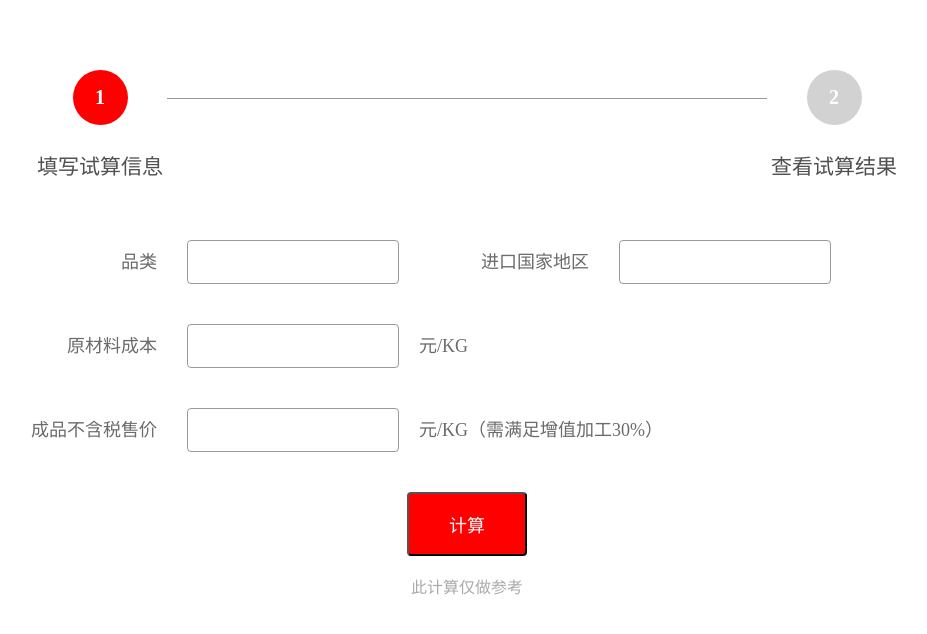
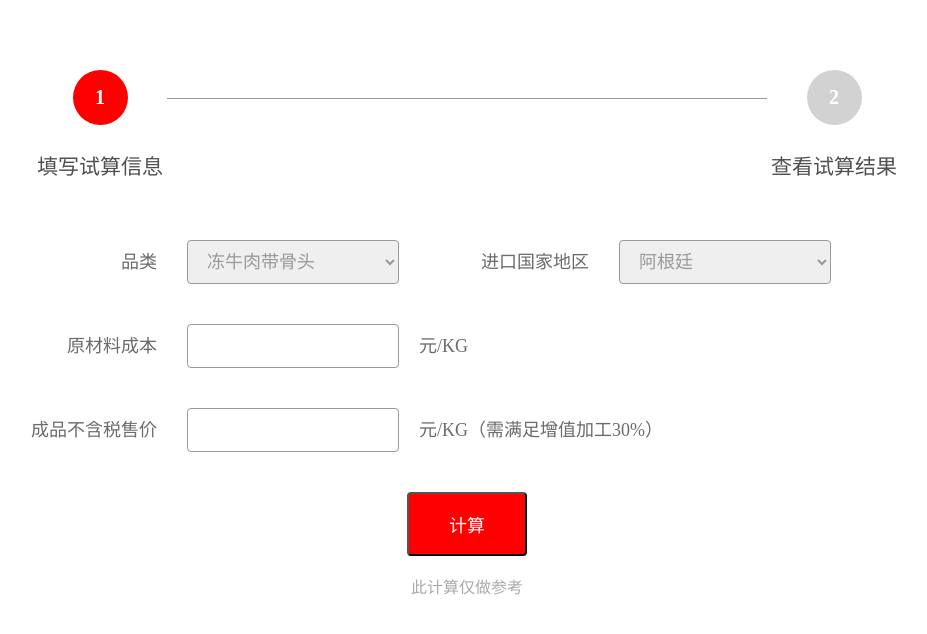
Before and after one commit to greatingai/greatingai.github.io, a plain HTML site: page calculator.html in a window 1280 px wide. Shown: the whole page, without its empty margins (173-1100 px from the left). Drawn offline with Linux system fonts and the light colour scheme.

Commit message:
Update calculator.html

```diff
--- a/calculator.html
+++ b/calculator.html
@@ -27,92 +27,92 @@
                     <li>
                         <span>品类</span>
                         <div class="input">
-                            <input list="categoryOptions" id="category" name="category" required>
+                            <select list="categoryOptions" id="category" name="category" required>
                             <datalist id="categoryOptions">
-                                    <option value="冻牛肉带骨头">
-                                    <option value="冻牛肉去骨头">
-                                    <option value="冻牛肉整头及半头">
-                                    <option value="冻的整头及半头羔羊">
-                                    <option value="冻藏的整头及半头绵羊肉">
-                                    <option value="冻藏的其他带骨绵羊肉">
-                                    <option value="鲜或冷藏、冻藏的山羊肉">
-                                    <option value="其他冻牛杂碎">
-                                    <option value="其他冻猪杂碎">
-                                    <option value="冻猪肝">
-                                    <option value="其他鲜或冷的猪肉">
-                                    <option value="其他冻藏猪肉">
-                                    <option value="未炼制或用其他方法提取的不带瘦肉的肥猪肉、猪脂肪，鲜、冷、冻、干、熏、盐腌或盐渍的">
-                                    <option value="干、熏、盐腌或盐渍其他带骨猪肉块">
-                                    <option value="其他干、熏、盐腌或盐渍猪肉">
-                                    <option value="整个或切块的其他动物的胃">
-                                    <option value="其他冻鲨鱼翅">
-                                    <option value="除鱼肝油以外的鱼油、脂及其分离物">
-                                    <option value="其他芝麻">
+                                    <option value="冻牛肉带骨头">冻牛肉带骨头</option>
+                                    <option value="冻牛肉去骨头">冻牛肉去骨头</option>
+                                    <option value="冻牛肉整头及半头">冻牛肉整头及半头</option>
+                                    <option value="冻的整头及半头羔羊">冻的整头及半头羔羊</option>
+                                    <option value="冻藏的整头及半头绵羊肉">冻藏的整头及半头绵羊肉</option>
+                                    <option value="冻藏的其他带骨绵羊肉">冻藏的其他带骨绵羊肉</option>
+                                    <option value="鲜或冷藏、冻藏的山羊肉">鲜或冷藏、冻藏的山羊肉</option>
+                                    <option value="其他冻牛杂碎">其他冻牛杂碎</option>
+                                    <option value="其他冻猪杂碎">其他冻猪杂碎</option>
+                                    <option value="冻猪肝">冻猪肝</option>
+                                    <option value="其他鲜或冷的猪肉">其他鲜或冷的猪肉</option>
+                                    <option value="其他冻藏猪肉">其他冻藏猪肉</option>
+                                    <option value="未炼制或用其他方法提取的不带瘦肉的肥猪肉、猪脂肪，鲜、冷、冻、干、熏、盐腌或盐渍的">未炼制或用其他方法提取的不带瘦肉的肥猪肉、猪脂肪，鲜、冷、冻、干、熏、盐腌或盐渍的</option>
+                                    <option value="干、熏、盐腌或盐渍其他带骨猪肉块">干、熏、盐腌或盐渍其他带骨猪肉块</option>
+                                    <option value="其他干、熏、盐腌或盐渍猪肉">其他干、熏、盐腌或盐渍猪肉</option>
+                                    <option value="整个或切块的其他动物的胃">整个或切块的其他动物的胃</option>
+                                    <option value="其他冻鲨鱼翅">其他冻鲨鱼翅</option>
+                                    <option value="除鱼肝油以外的鱼油、脂及其分离物">除鱼肝油以外的鱼油、脂及其分离物</option>
+                                    <option value="其他芝麻">其他芝麻</option>
                             </datalist>
+                            </select>
                         </div>
                     </li>
                     <li>
                         <span>进口国家地区</span>
                         <div class="input">
-
-
-                            <input list="countryOptions" id="country" name="country" required>
+                            <select list="countryOptions" id="country" name="country" required>
                             <datalist id="countryOptions">
-                                    <option value="阿根廷">
-                                    <option value="巴西">
-                                    <option value="冰岛">
-                                    <option value="挪威">
-                                    <option value="澳大利亚">
-                                    <option value="英国">
-                                    <option value="美国">
-                                    <option value="马来西亚">
-                                    <option value="德国">
-                                    <option value="葡萄牙">
-                                    <option value="印度">
-                                    <option value="加拿大">
-                                    <option value="新西兰">
-                                    <option value="乌拉圭">
-                                    <option value="白俄罗斯">
-                                    <option value="智利">
-                                    <option value="哥斯达黎加">
-                                    <option value="俄罗斯">
-                                    <option value="巴拿马">
-                                    <option value="纳米比亚">
-                                    <option value="塞尔维亚">
-                                    <option value="匈牙利">
-                                    <option value="南非">
-                                    <option value="拉脱维亚">
-                                    <option value="玻利维亚">
-                                    <option value="乌克兰">
-                                    <option value="爱尔兰">
-                                    <option value="法国">
-                                    <option value="哈萨克斯坦">
-                                    <option value="荷兰">
-                                    <option value="西班牙">
-                                    <option value="丹麦">
-                                    <option value="芬兰">
-                                    <option value="瑞士">
-                                    <option value="墨西哥">
-                                    <option value="布基纳法索">
-                                    <option value="孟加拉国">
-                                    <option value="尼日利亚">
-                                    <option value="玻利维亚">
-                                    <option value="冈比亚">
-                                    <option value="越南">
-                                    <option value="肯尼亚">
-                                    <option value="尼日尔">
-                                    <option value="巴基斯坦">
-                                    <option value="坦桑尼亚">
-                                    <option value="苏丹">
-                                    <option value="多哥">
-                                    <option value="莫桑比克">
-                                    <option value="缅甸">
-                                    <option value="埃塞俄比亚">
-                                    <option value="马里">
-                                    <option value="乌干达">
-                                    <option value="塞内加尔">
-                                    <option value="新加坡">
+                                    <option value="阿根廷">阿根廷</option>
+                                    <option value="巴西">巴西</option>
+                                    <option value="冰岛">冰岛</option>
+                                    <option value="挪威">挪威</option>
+                                    <option value="澳大利亚">澳大利亚</option>
+                                    <option value="英国">英国</option>
+                                    <option value="美国">美国</option>
+                                    <option value="马来西亚">马来西亚</option>
+                                    <option value="德国">德国</option>
+                                    <option value="葡萄牙">葡萄牙</option>
+                                    <option value="印度">印度</option>
+                                    <option value="加拿大">加拿大</option>
+                                    <option value="新西兰">新西兰</option>
+                                    <option value="乌拉圭">乌拉圭</option>
+                                    <option value="白俄罗斯">白俄罗斯</option>
+                                    <option value="智利">智利</option>
+                                    <option value="哥斯达黎加">哥斯达黎加</option>
+                                    <option value="俄罗斯">俄罗斯</option>
+                                    <option value="巴拿马">巴拿马</option>
+                                    <option value="纳米比亚">纳米比亚</option>
+                                    <option value="塞尔维亚">塞尔维亚</option>
+                                    <option value="匈牙利">匈牙利</option>
+                                    <option value="南非">南非</option>
+                                    <option value="拉脱维亚">拉脱维亚</option>
+                                    <option value="玻利维亚">玻利维亚</option>
+                                    <option value="乌克兰">乌克兰</option>
+                                    <option value="爱尔兰">爱尔兰</option>
+                                    <option value="法国">法国</option>
+                                    <option value="哈萨克斯坦">哈萨克斯坦</option>
+                                    <option value="荷兰">荷兰</option>
+                                    <option value="西班牙">西班牙</option>
+                                    <option value="丹麦">丹麦</option>
+                                    <option value="芬兰">芬兰</option>
+                                    <option value="瑞士">瑞士</option>
+                                    <option value="墨西哥">墨西哥</option>
+                                    <option value="布基纳法索">布基纳法索</option>
+                                    <option value="孟加拉国">孟加拉国</option>
+                                    <option value="尼日利亚">尼日利亚</option>
+                                    <option value="玻利维亚">玻利维亚</option>
+                                    <option value="冈比亚">冈比亚</option>
+                                    <option value="越南">越南</option>
+                                    <option value="肯尼亚">肯尼亚</option>
+                                    <option value="尼日尔">尼日尔</option>
+                                    <option value="巴基斯坦">巴基斯坦</option>
+                                    <option value="坦桑尼亚">坦桑尼亚</option>
+                                    <option value="苏丹">苏丹</option>
+                                    <option value="多哥">多哥</option>
+                                    <option value="莫桑比克">莫桑比克</option>
+                                    <option value="缅甸">缅甸</option>
+                                    <option value="埃塞俄比亚">埃塞俄比亚</option>
+                                    <option value="马里">马里</option>
+                                    <option value="乌干达">乌干达</option>
+                                    <option value="塞内加尔">塞内加尔</option>
+                                    <option value="新加坡">新加坡</option>
                             </datalist>
+                            </select>
                         </div>
                     </li>
                     <li>
```
